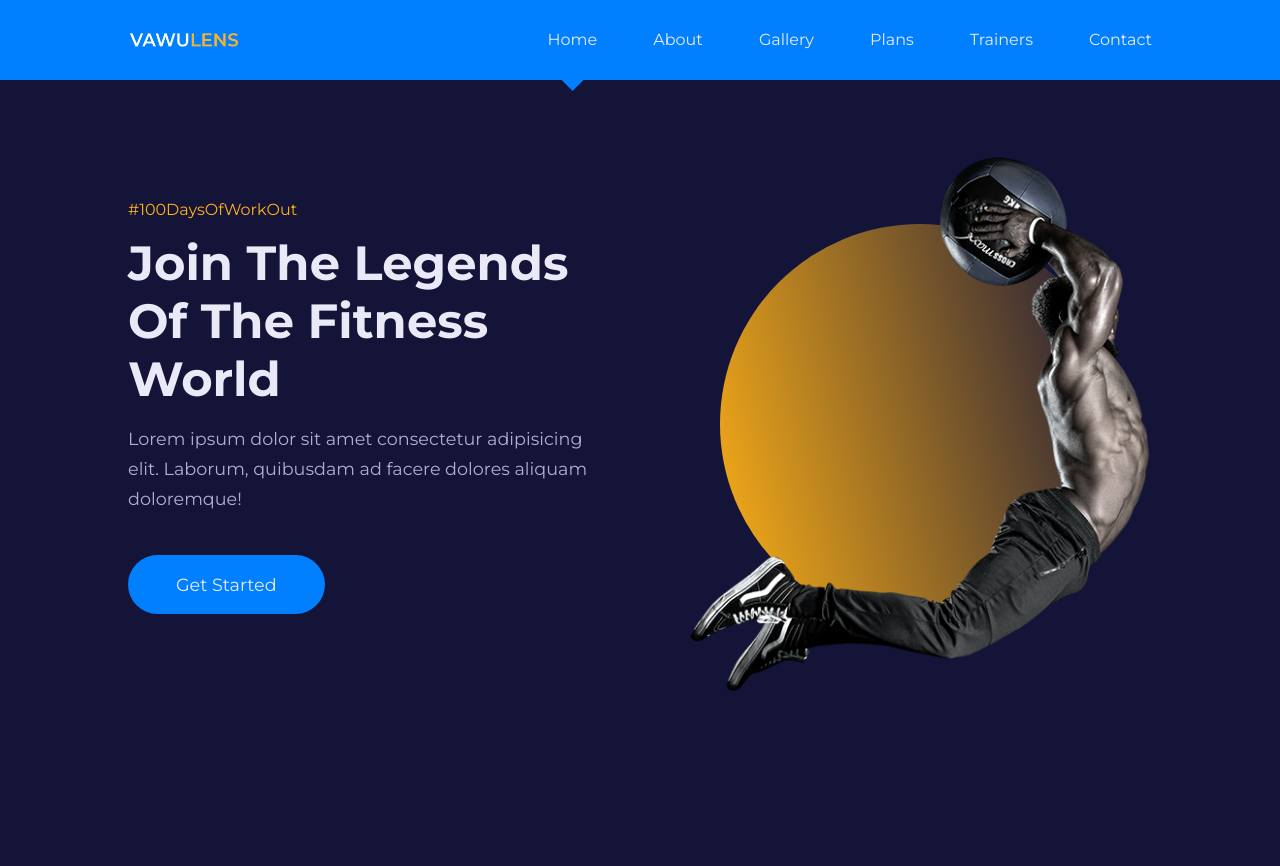
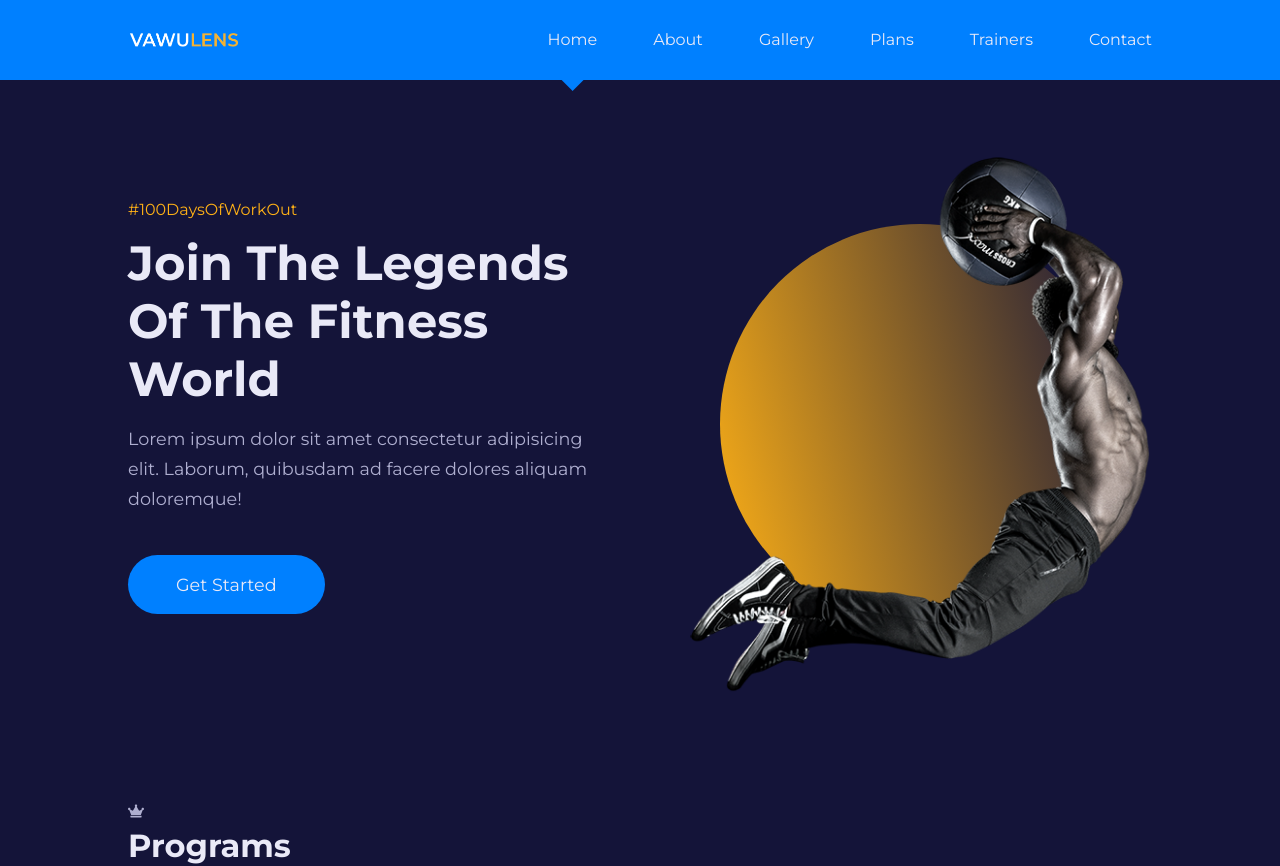
Before and after one commit to erickdc7/react-trainer-website, a React (Create React App) app: page / in a window 1280 px wide. Before the commit the page ends 800 px from the top, so only its background shows below. Built offline with nearby package versions, Linux system fonts and the light colour scheme; the HTML template or start-up script is replaced by a standard one.

Commit message:
programs__wrapper created in Programs.jsx

```diff
--- a/src/components/Programs.jsx
+++ b/src/components/Programs.jsx
@@ -1,11 +1,19 @@
 import React from 'react'
 import { FaCrown } from 'react-icons/fa'
+import SectionHead from './SectionHead'
 
 
 const Programs = () => {
     return (
         <section className="programs">
             <div className="container programs__container">
+                <SectionHead
+                    icon={<FaCrown />}
+                    title="Programs"
+                />
+            </div>
+
+            <div className="programs__wrapper">
 
             </div>
         </section>
--- a/src/components/SectionHead.jsx
+++ b/src/components/SectionHead.jsx
@@ -2,7 +2,7 @@ import React from 'react'
 
 const SectionHead = ({ icon, title, className }) => {
     return (
-        <div className="section__head">
+        <div className={`section__head ${className}`}>
             <span>{icon}</span>
             <h2>{title}</h2>
         </div>
```
